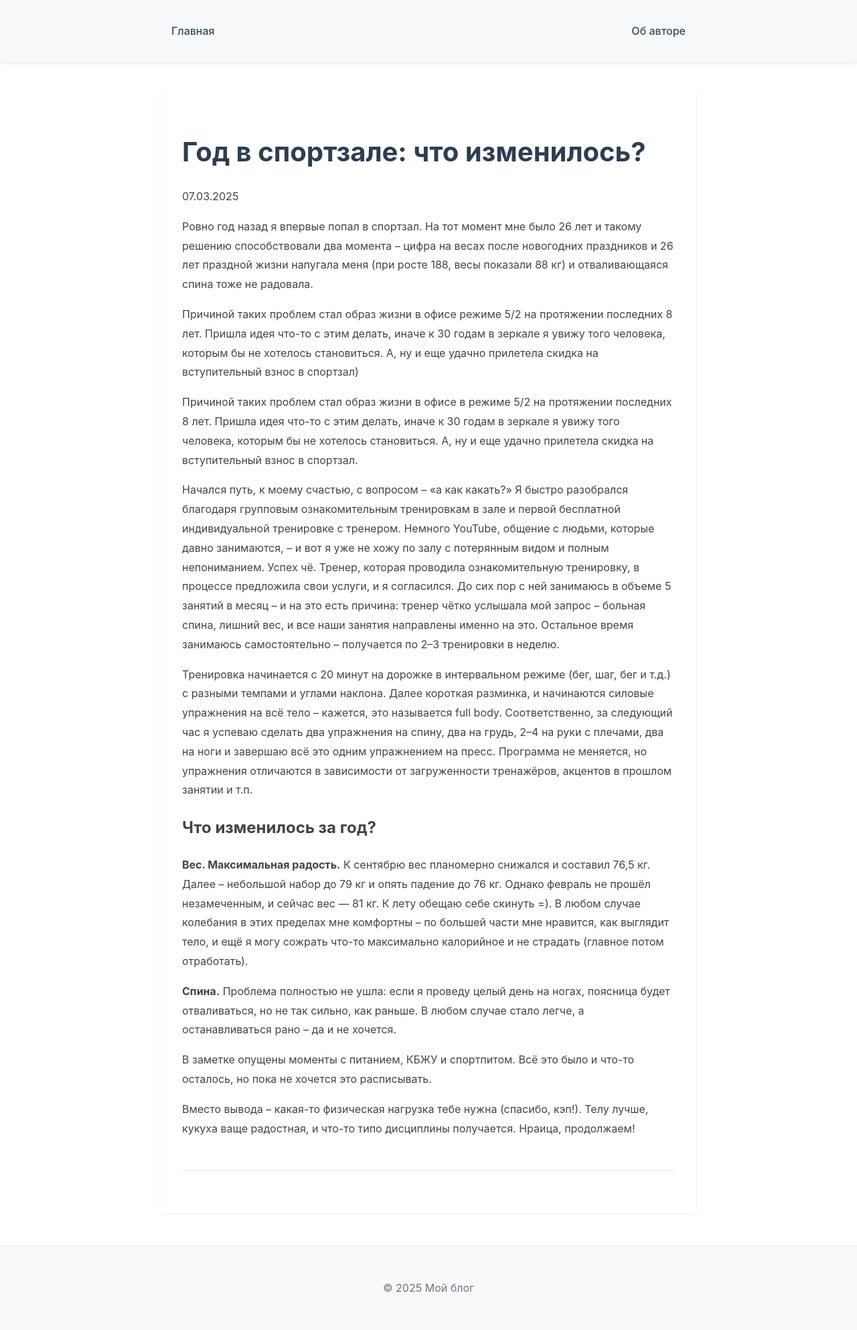
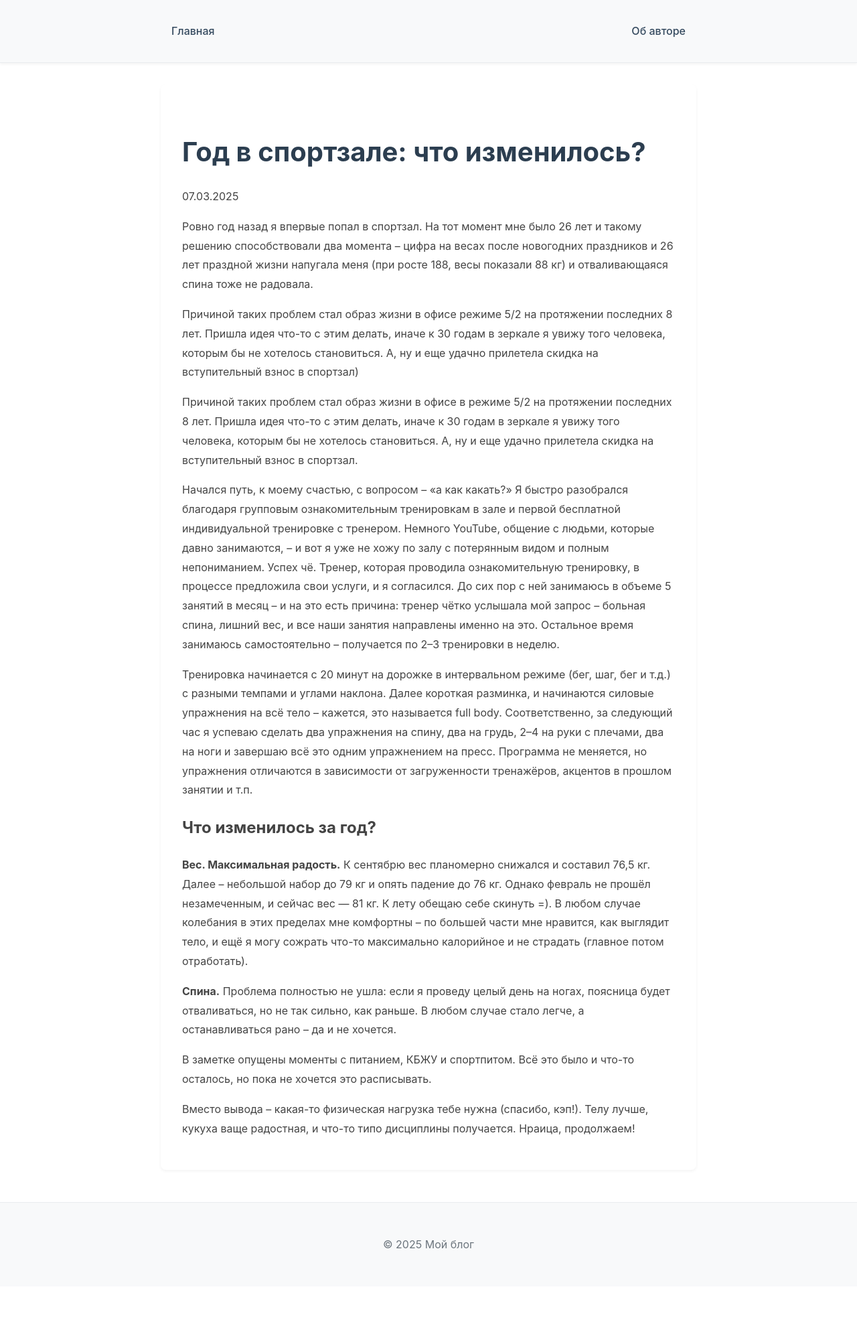
Before and after one commit to Xtoman/xtoman.github.io, a Jekyll site: the page built from _posts/2025-03-07-first-post.md, in a window 1280 px wide. Shown: the whole page at 67% size. Built offline with Jekyll 4.4.1, drawn with Linux system fonts in a browser that asks for light colours; after the commit the page ends 1921 px from its top, so only the background shows below that.

Commit message:
post fixes

```diff
--- a/_layouts/post.html
+++ b/_layouts/post.html
@@ -9,12 +9,19 @@ layout: default
         {{ content }}
     </div>
 
+    {% if page.previous.url or page.next.url %}
     <div class="post-navigation">
         {% if page.previous.url %}
             <a class="prev" href="{{ site.baseurl }}{{ page.previous.url }}">&laquo; {{page.previous.title}}</a>
+        {% else %}
+            <span></span>
         {% endif %}
+
         {% if page.next.url %}
             <a class="next" href="{{ site.baseurl }}{{ page.next.url }}">{{page.next.title}} &raquo;</a>
+        {% else %}
+            <span></span>
         {% endif %}
     </div>
+    {% endif %}
 </article>
```
